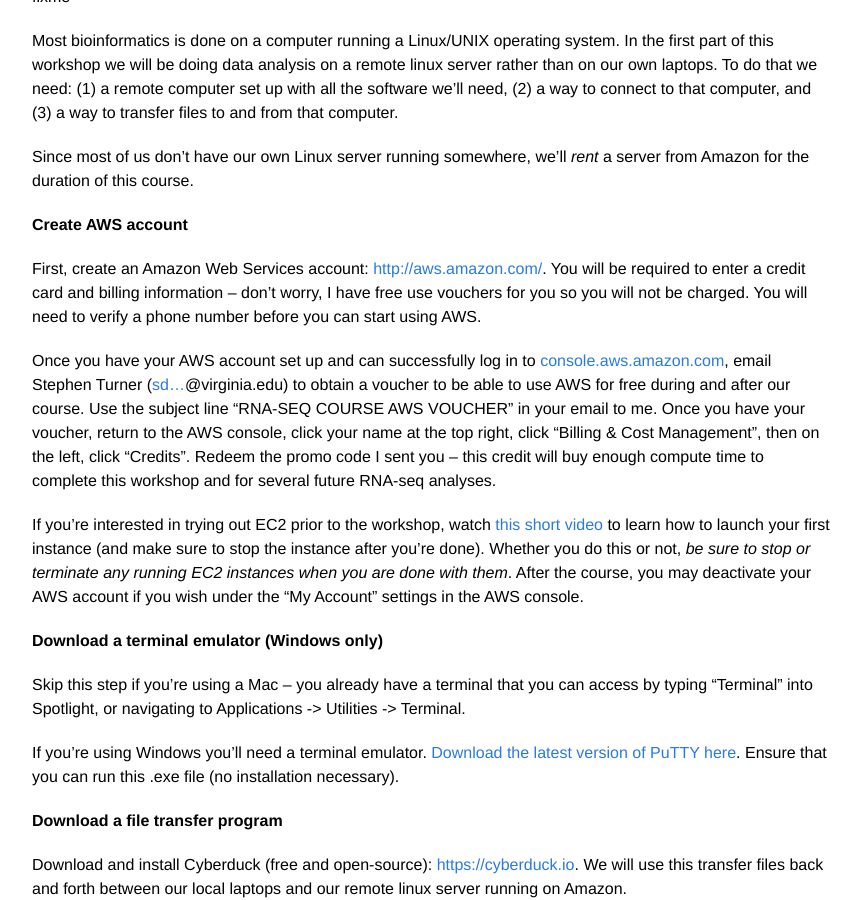
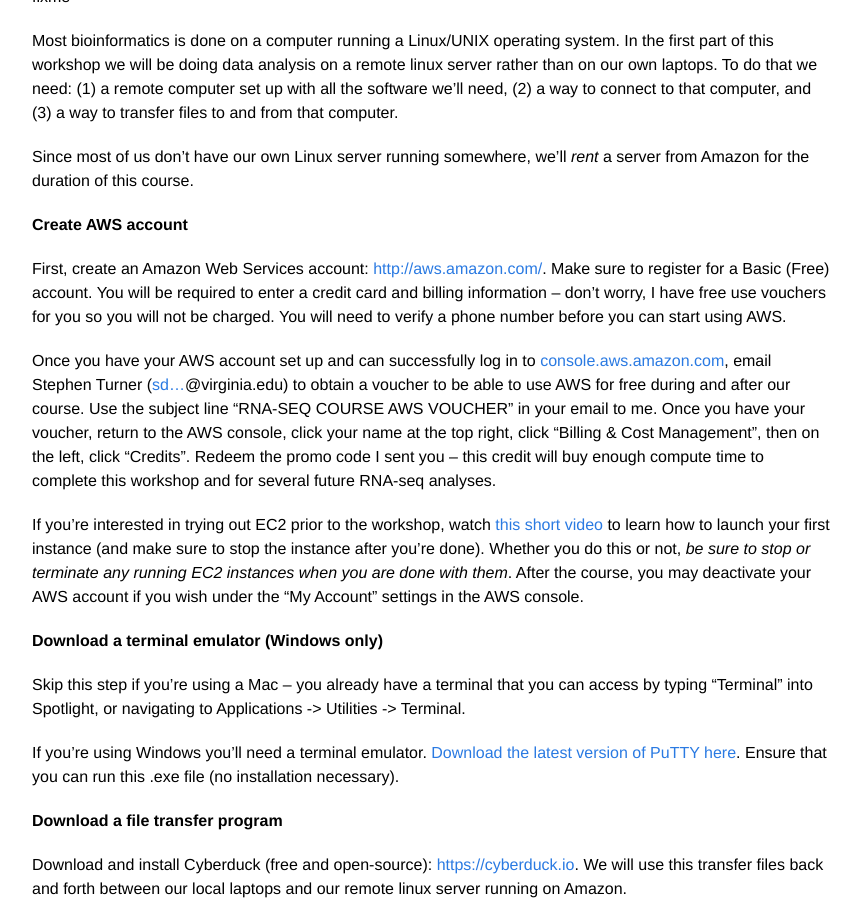
Before and after one commit to bioconnector/workshops2015, a Jekyll site: the page built from lessons/shell/index.md, in a window 1280 px wide and 900 px high, scrolled down 437 px. Shown: the whole window, without its empty margins (208-1069 px from the left). Built offline with Jekyll 4.4.1, drawn with Linux system fonts in a browser that asks for light colours; Markdown is read by kramdown in place of the engine named in the settings.

Commit message:
updated shell setup instructions to get a basic free aws account

```diff
--- a/_includes/setup-shell.md
+++ b/_includes/setup-shell.md
@@ -4,7 +4,7 @@
 
 **Create AWS account**
 
-First, create an Amazon Web Services account: <http://aws.amazon.com/>. You will be required to enter a credit card and billing information -- don't worry, I have free use vouchers for you so you will not be charged. You will need to verify a phone number before you can start using AWS.
+First, create an Amazon Web Services account: <http://aws.amazon.com/>. Make sure to register for a Basic (Free) account. You will be required to enter a credit card and billing information -- don't worry, I have free use vouchers for you so you will not be charged. You will need to verify a phone number before you can start using AWS.
 
 Once you have your AWS account set up and can successfully log in to [console.aws.amazon.com](https://console.aws.amazon.com/), email Stephen Turner (<a href="http://www.google.com/recaptcha/mailhide/d?k=01uXi4zl-bIdygzSeXF4649A==&amp;c=_81hv-sTQvJ9rjELjZNDJeAXTvLvkpfD9KEuItpEHTE=" onclick="window.open('http://www.google.com/recaptcha/mailhide/d?k\07501uXi4zl-bIdygzSeXF4649A\75\75\46c\75_81hv-sTQvJ9rjELjZNDJeAXTvLvkpfD9KEuItpEHTE\075', '', 'toolbar=0,scrollbars=0,location=0,statusbar=0,menubar=0,resizable=0,width=500,height=300'); return false;" title="Reveal this e-mail address">sd...</a>@virginia.edu) to obtain a voucher to be able to use AWS for free during and after our course. Use the subject line "RNA-SEQ COURSE AWS VOUCHER" in your email to me. Once you have your voucher, return to the AWS console, click your name at the top right, click "Billing & Cost Management", then on the left, click "Credits". Redeem the promo code I sent you -- this credit will buy enough compute time to complete this workshop and for several future RNA-seq analyses.
 
```
